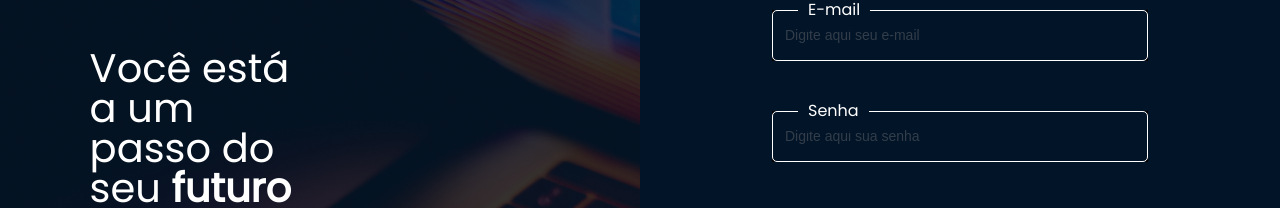
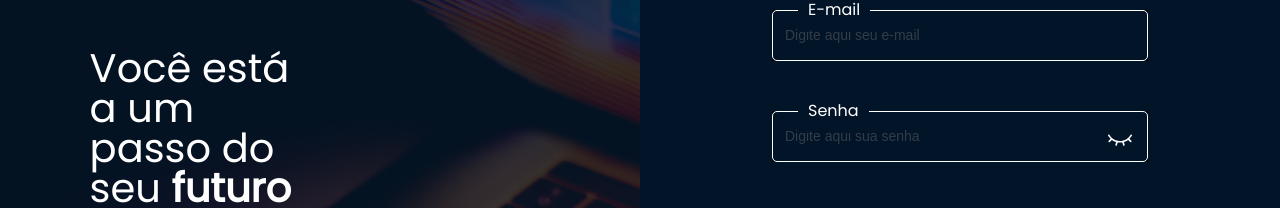
Before and after one commit to wizer-academy/wizer-core, a Next.js app: page /login in a window 1280 px wide. Shown: the part 272-480 px from the top of the page. Built offline with nearby package versions, Linux system fonts and the light colour scheme.

Commit message:
feat(login): show/hidden password button

```diff
--- a/package.json
+++ b/package.json
@@ -17,6 +17,7 @@
     "next": "13.2.4",
     "react": "18.2.0",
     "react-dom": "18.2.0",
+    "react-icons": "^4.8.0",
     "styled-components": "^5.3.9",
     "typescript": "5.0.3"
   },
--- a/src/app/(pages)/login/page.tsx
+++ b/src/app/(pages)/login/page.tsx
@@ -130,12 +130,14 @@ export default function Login() {
             onChange={(e: any) => setEmail(e.target.value)}
             placeholder="Digite aqui seu e-mail"
             type='email'
+            hasHiddenButton={false}
           >E-mail</Input>
           <Input
             value={password}
             onChange={(e: any) => setPassword(e.target.value)}
             placeholder="Digite aqui sua senha"
             type='password'
+            hasHiddenButton={true}
           >Senha</Input>
 
           <ForgetPasssowrd>
--- a/src/app/components/input/index.tsx
+++ b/src/app/components/input/index.tsx
@@ -1,6 +1,10 @@
 'use client'
 import Styles from 'styled-components'
 import theme from '../../../themes';
+import { MdOutlineRemoveRedEye } from 'react-icons/md';
+import { RxEyeClosed } from 'react-icons/rx';
+import { useState } from 'react';
+
 
 const LoginInputBox = Styles.div`
     box-sizing: border-box;
@@ -39,15 +43,44 @@ const LoginInput = Styles.input`
   }
 `
 
+const ButtonInputHidde = Styles.button`
+    position: fixed;
+    margin-top: 14px;
+    margin-left: -50px;
+    padding: 0px 10px;
+    color: #fff;
+    border: none;
+    /*pointer-events: none;*/
+    background: ${theme.BACKGROUND};
+`
+
 export default function Button(props: any) {
+    const [showPassword, setShowPassword] = useState(false);
+
+    const handlePasswordToggle = () => {
+        setShowPassword(!showPassword);
+    }
+
+
     return (
-        <div style={{display: "block"}}>
-        <LoginInputBox>
+        <div style={{ display: "block" }}>
+            <LoginInputBox>
 
-            <LoginInput value={props.value} onChange={props.onChange} placeholder={props.placeholder} type={props.type} required/>
-            <LoginInputLabel>{props.children}</LoginInputLabel>
+                <LoginInput
+                    value={props.value}
+                    onChange={props.onChange}
+                    placeholder={props.placeholder}
+                    type={showPassword ? 'text' : props.type} required />
+                {(props.hasHiddenButton) ?
+                <ButtonInputHidde
+                    type="button"
+                    onClick={handlePasswordToggle}
+                >{showPassword ? <MdOutlineRemoveRedEye size={24} /> : <RxEyeClosed size={24} />}
+                </ButtonInputHidde> : <></> }
+                <LoginInputLabel>{props.children}</LoginInputLabel>
 
-        </LoginInputBox>
+            </LoginInputBox>
         </div>
     )
-  }
+
+}
```
Also changed, not shown: 1 other file (tests, documents, lock files or other folders).
